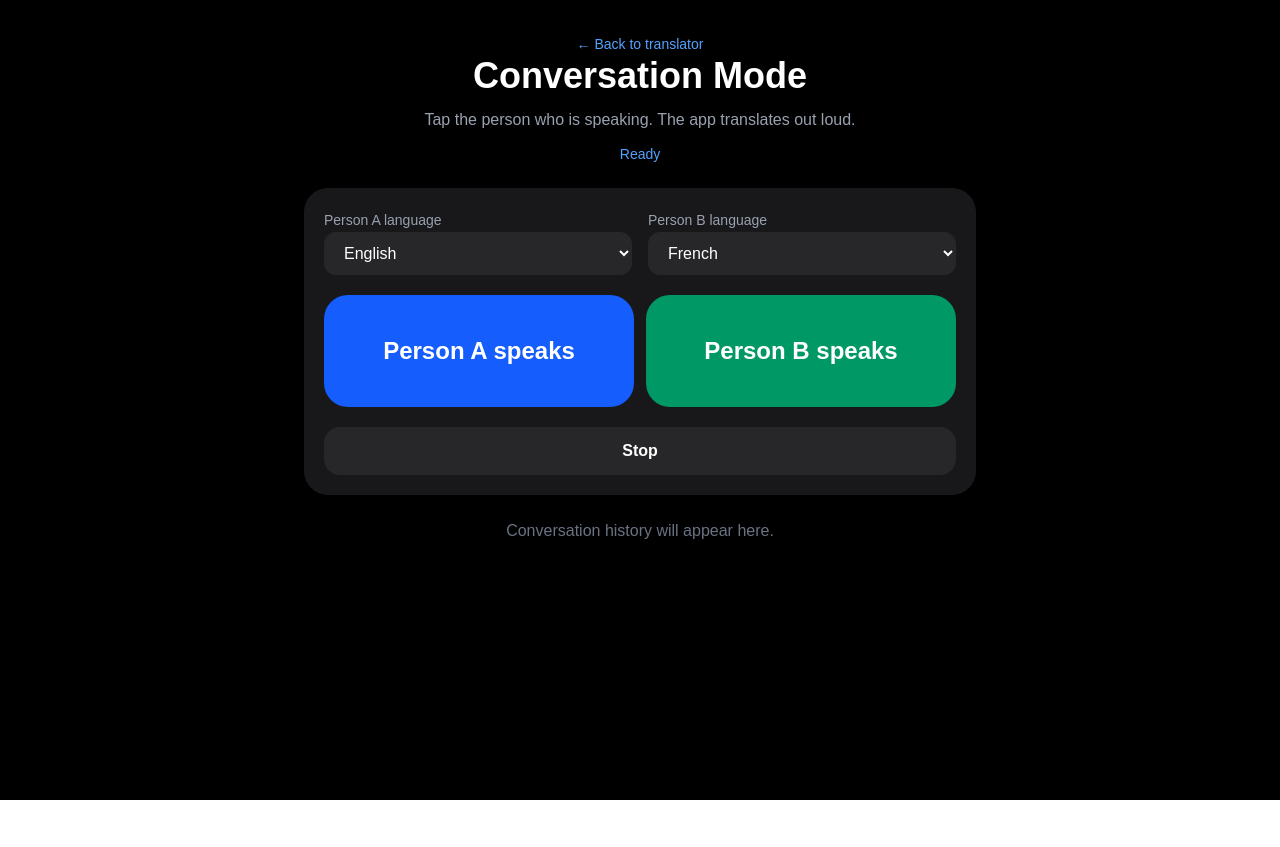
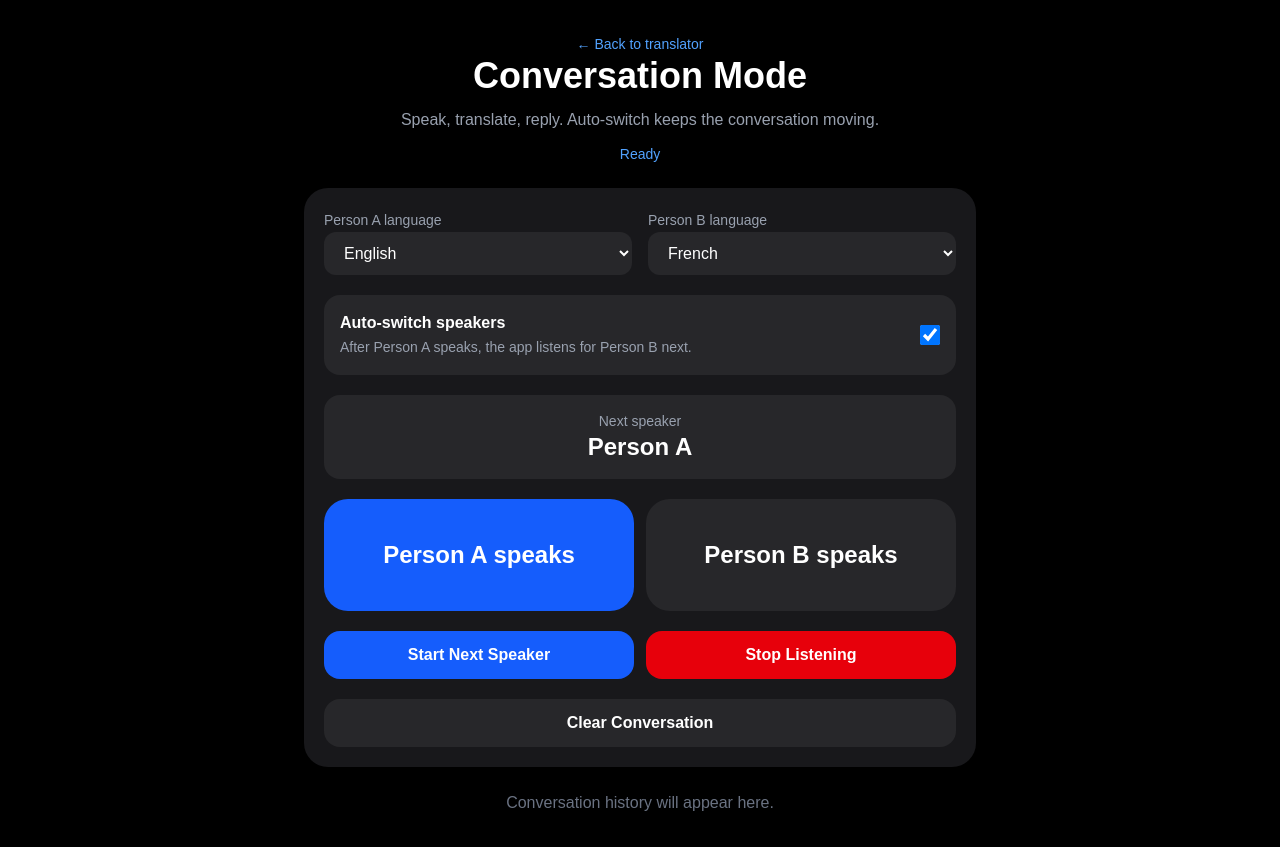
Before and after one commit to Aurelian2025/speak-translate, a Next.js app in the folder web/: page /conversation in a window 1280 px wide. Before the commit the page ends 800 px from the top, so only its background shows below. Built offline with nearby package versions, Linux system fonts and the light colour scheme.

Commit message:
Update page.tsx

```diff
--- a/web/app/conversation/page.tsx
+++ b/web/app/conversation/page.tsx
@@ -16,7 +16,10 @@ const languages = [
   { code: "zh", name: "Chinese" },
 ];
 
+type Side = "A" | "B";
+
 type Message = {
+  side: Side;
   from: string;
   to: string;
   original: string;
@@ -26,13 +29,18 @@ type Message = {
 export default function ConversationPage() {
   const [languageA, setLanguageA] = useState("en");
   const [languageB, setLanguageB] = useState("fr");
-  const [listeningSide, setListeningSide] = useState<"A" | "B" | null>(null);
+  const [activeSide, setActiveSide] = useState<Side>("A");
+  const [listening, setListening] = useState(false);
+  const [autoSwitch, setAutoSwitch] = useState(true);
   const [status, setStatus] = useState("Ready");
   const [messages, setMessages] = useState<Message[]>([]);
 
   const recognitionRef = useRef<any>(null);
 
-  async function translateAndSpeak(text: string, from: string, to: string) {
+  async function translateAndSpeak(text: string, side: Side) {
+    const from = side === "A" ? languageA : languageB;
+    const to = side === "A" ? languageB : languageA;
+
     setStatus("Translating...");
 
     try {
@@ -59,6 +67,7 @@ export default function ConversationPage() {
 
       setMessages((current) => [
         {
+          side,
           from,
           to,
           original: text,
@@ -69,12 +78,21 @@ export default function ConversationPage() {
 
       speak(translated, to);
       setStatus(data.demo ? "Demo translation" : "Translated");
+
+      if (autoSwitch) {
+        const nextSide = side === "A" ? "B" : "A";
+        setActiveSide(nextSide);
+
+        setTimeout(() => {
+          startListening(nextSide);
+        }, 1200);
+      }
     } catch {
       setStatus("Error");
     }
   }
 
-  function startSide(side: "A" | "B") {
+  function startListening(side: Side = activeSide) {
     const SpeechRecognition =
       (window as any).SpeechRecognition ||
       (window as any).webkitSpeechRecognition;
@@ -87,7 +105,6 @@ export default function ConversationPage() {
     stopListening();
 
     const from = side === "A" ? languageA : languageB;
-    const to = side === "A" ? languageB : languageA;
 
     const recognition = new SpeechRecognition();
     recognitionRef.current = recognition;
@@ -97,22 +114,23 @@ export default function ConversationPage() {
     recognition.continuous = false;
 
     recognition.onstart = () => {
-      setListeningSide(side);
+      setListening(true);
+      setActiveSide(side);
       setStatus(`Listening to Person ${side}...`);
     };
 
     recognition.onend = () => {
-      setListeningSide(null);
+      setListening(false);
     };
 
-    recognition.onerror = () => {
-      setListeningSide(null);
-      setStatus("Microphone error");
+    recognition.onerror = (event: any) => {
+      setListening(false);
+      setStatus(`Mic error: ${event.error || "unknown"}`);
     };
 
     recognition.onresult = (event: any) => {
-      const text = event.results[0][0].transcript;
-      translateAndSpeak(text, from, to);
+      const spoken = event.results[0][0].transcript;
+      translateAndSpeak(spoken, side);
     };
 
     recognition.start();
@@ -124,7 +142,7 @@ export default function ConversationPage() {
       recognitionRef.current = null;
     }
 
-    setListeningSide(null);
+    setListening(false);
   }
 
   function speak(text: string, lang: string) {
@@ -137,6 +155,14 @@ export default function ConversationPage() {
     window.speechSynthesis.speak(utterance);
   }
 
+  function clearConversation() {
+    stopListening();
+    window.speechSynthesis.cancel();
+    setMessages([]);
+    setStatus("Conversation cleared");
+    setActiveSide("A");
+  }
+
   return (
     <main className="min-h-screen bg-black px-5 py-8 text-white">
       <div className="mx-auto max-w-2xl space-y-6">
@@ -144,10 +170,13 @@ export default function ConversationPage() {
           <a href="/" className="text-sm text-blue-400">
             ← Back to translator
           </a>
+
           <h1 className="text-4xl font-bold">Conversation Mode</h1>
+
           <p className="text-gray-400">
-            Tap the person who is speaking. The app translates out loud.
+            Speak, translate, reply. Auto-switch keeps the conversation moving.
           </p>
+
           <p className="text-sm text-blue-400">{status}</p>
         </header>
 
@@ -184,27 +213,77 @@ export default function ConversationPage() {
             </label>
           </div>
 
+          <label className="flex items-center justify-between rounded-2xl bg-zinc-800 p-4">
+            <span>
+              <span className="block font-semibold">Auto-switch speakers</span>
+              <span className="text-sm text-gray-400">
+                After Person A speaks, the app listens for Person B next.
+              </span>
+            </span>
+
+            <input
+              type="checkbox"
+              checked={autoSwitch}
+              onChange={(e) => setAutoSwitch(e.target.checked)}
+              className="h-5 w-5"
+            />
+          </label>
+
+          <div className="rounded-2xl bg-zinc-800 p-4 text-center">
+            <p className="text-sm text-gray-400">Next speaker</p>
+            <p className="text-2xl font-bold">Person {activeSide}</p>
+          </div>
+
           <div className="grid grid-cols-1 gap-3 sm:grid-cols-2">
             <button
-              onClick={() => startSide("A")}
-              className="rounded-3xl bg-blue-600 px-6 py-10 text-2xl font-bold hover:bg-blue-500"
+              onClick={() => startListening("A")}
+              className={`rounded-3xl px-6 py-10 text-2xl font-bold ${
+                activeSide === "A"
+                  ? "bg-blue-600 hover:bg-blue-500"
+                  : "bg-zinc-800 hover:bg-zinc-700"
+              }`}
             >
-              {listeningSide === "A" ? "Listening..." : "Person A speaks"}
+              {listening && activeSide === "A"
+                ? "Listening..."
+                : "Person A speaks"}
             </button>
 
             <button
-              onClick={() => startSide("B")}
-              className="rounded-3xl bg-emerald-600 px-6 py-10 text-2xl font-bold hover:bg-emerald-500"
+              onClick={() => startListening("B")}
+              className={`rounded-3xl px-6 py-10 text-2xl font-bold ${
+                activeSide === "B"
+                  ? "bg-emerald-600 hover:bg-emerald-500"
+                  : "bg-zinc-800 hover:bg-zinc-700"
+              }`}
             >
-              {listeningSide === "B" ? "Listening..." : "Person B speaks"}
+              {listening && activeSide === "B"
+                ? "Listening..."
+                : "Person B speaks"}
+            </button>
+          </div>
+
+          <div className="grid grid-cols-1 gap-3 sm:grid-cols-2">
+            <button
+              onClick={() => startListening(activeSide)}
+              disabled={listening}
+              className="rounded-2xl bg-blue-600 px-6 py-3 font-semibold hover:bg-blue-500 disabled:opacity-50"
+            >
+              Start Next Speaker
+            </button>
+
+            <button
+              onClick={stopListening}
+              className="rounded-2xl bg-red-600 px-6 py-3 font-semibold hover:bg-red-500"
+            >
+              Stop Listening
             </button>
           </div>
 
           <button
-            onClick={stopListening}
+            onClick={clearConversation}
             className="w-full rounded-2xl bg-zinc-800 px-6 py-3 font-semibold hover:bg-zinc-700"
           >
-            Stop
+            Clear Conversation
           </button>
         </section>
 
@@ -217,7 +296,7 @@ export default function ConversationPage() {
             messages.map((message, index) => (
               <div key={index} className="rounded-2xl bg-zinc-900 p-4">
                 <p className="text-sm text-gray-400">
-                  {message.from} → {message.to}
+                  Person {message.side}: {message.from} → {message.to}
                 </p>
                 <p className="mt-2">{message.original}</p>
                 <p className="mt-2 text-xl font-semibold">
```
